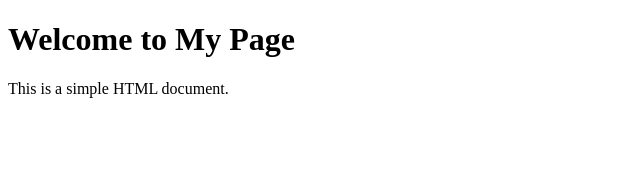
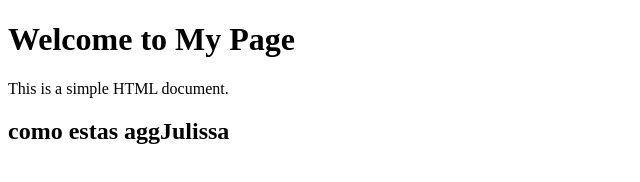
Before and after one commit to GabrielHasqui/prueba, a plain HTML site: page index.html in a window 1280 px wide. Shown: the whole page, without its empty margins (0-640 px from the left). Drawn offline with Linux system fonts and the light colour scheme.

Commit message:
cambios agg H2 julissa

```diff
--- a/index.html
+++ b/index.html
@@ -3,13 +3,15 @@
 <head>
     <meta charset="UTF-8">
     <meta name="viewport" content="width=device-width, initial-scale=1.0">
-    <title>Document</title>
+    <title></title>
 </head>
 <body>
     <h1>Welcome to My Page</h1>
     <p>This is a simple HTML document.</p>
+    <H2>como estas aggJulissa</H2>
     <script>
         console.log("Hello, World!");
+
     </script>
 </body>
 </html>
```
